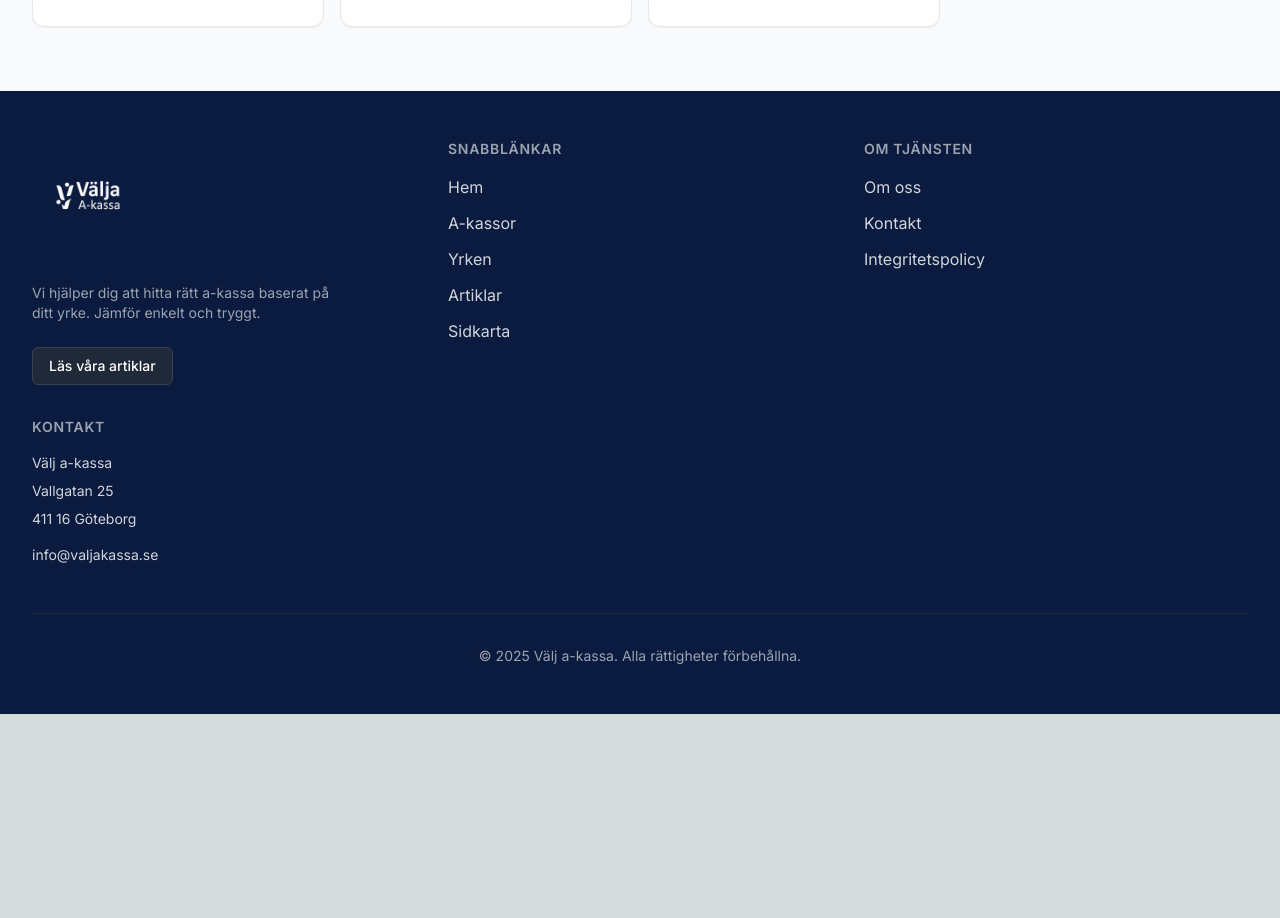
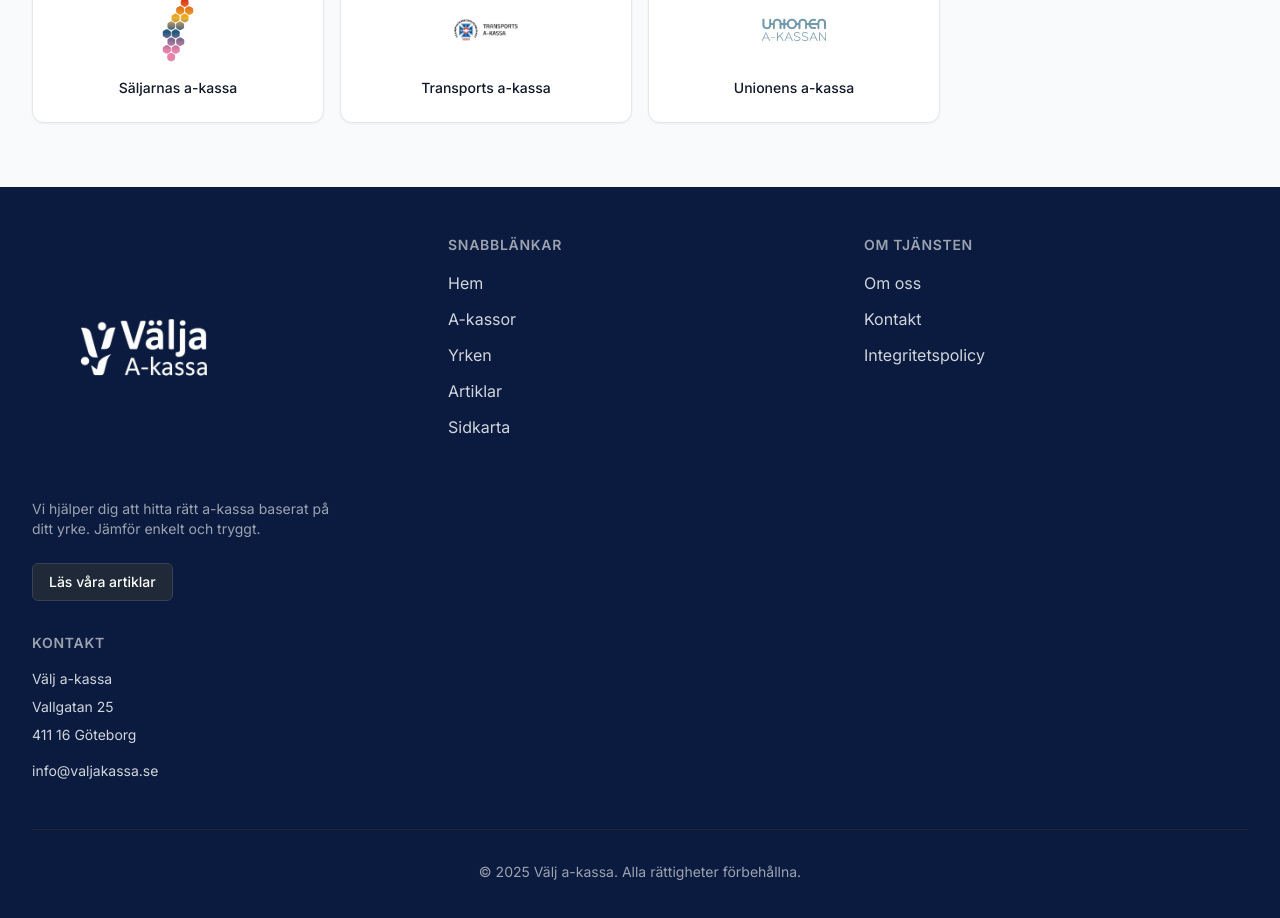
Before and after one commit to Jacobhaf/akassa-portal-v2, a Next.js app: page / in a window 1280 px wide. Shown: the part 3020-3938 px from the top of the page. Before the commit the page ends 3734 px from the top, so only its background shows below. Built offline with nearby package versions, Linux system fonts and the light colour scheme.

Commit message:
Style: Double logo size in header and footer

```diff
--- a/src/components/Footer.tsx
+++ b/src/components/Footer.tsx
@@ -10,8 +10,8 @@ export default function Footer() {
                 <div className="grid grid-cols-1 md:grid-cols-3 gap-8">
                     {/* Brand Column */}
                     <div>
-                        <Link href="/" className="flex items-center mb-8 inline-block">
-                            <div className="relative h-28 w-96">
+                        <Link href="/" className="flex items-center mb-10 inline-block">
+                            <div className="relative h-56 w-[48rem]">
                                 <Image
                                     src="/logo-valja-akassa-white.png"
                                     alt="Välja A-kassa Logo"
--- a/src/components/Header.tsx
+++ b/src/components/Header.tsx
@@ -14,10 +14,10 @@ export default function Header() {
 
     return (
         <header className="sticky top-0 z-50 w-full border-b border-white/10 bg-[#0B1B3F] backdrop-blur-md">
-            <div className="mx-auto flex h-24 max-w-7xl items-center justify-between px-4 sm:px-6 lg:px-8">
+            <div className="mx-auto flex h-48 max-w-7xl items-center justify-between px-4 sm:px-6 lg:px-8">
                 <div className="flex items-center">
                     <Link href="/" className="flex items-center group">
-                        <div className="relative h-20 w-72 transition-transform group-hover:scale-105">
+                        <div className="relative h-40 w-[36rem] transition-transform group-hover:scale-105">
                             <Image
                                 src="/logo-valja-akassa-white.png"
                                 alt="Välja A-kassa Logo"
```
